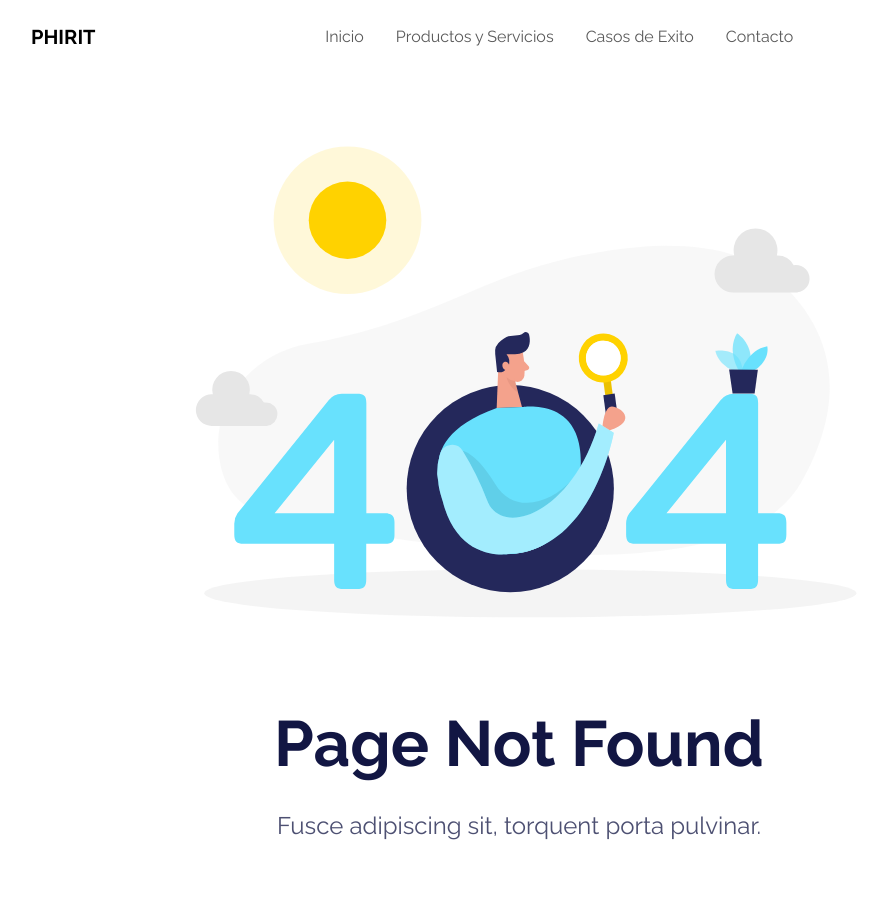
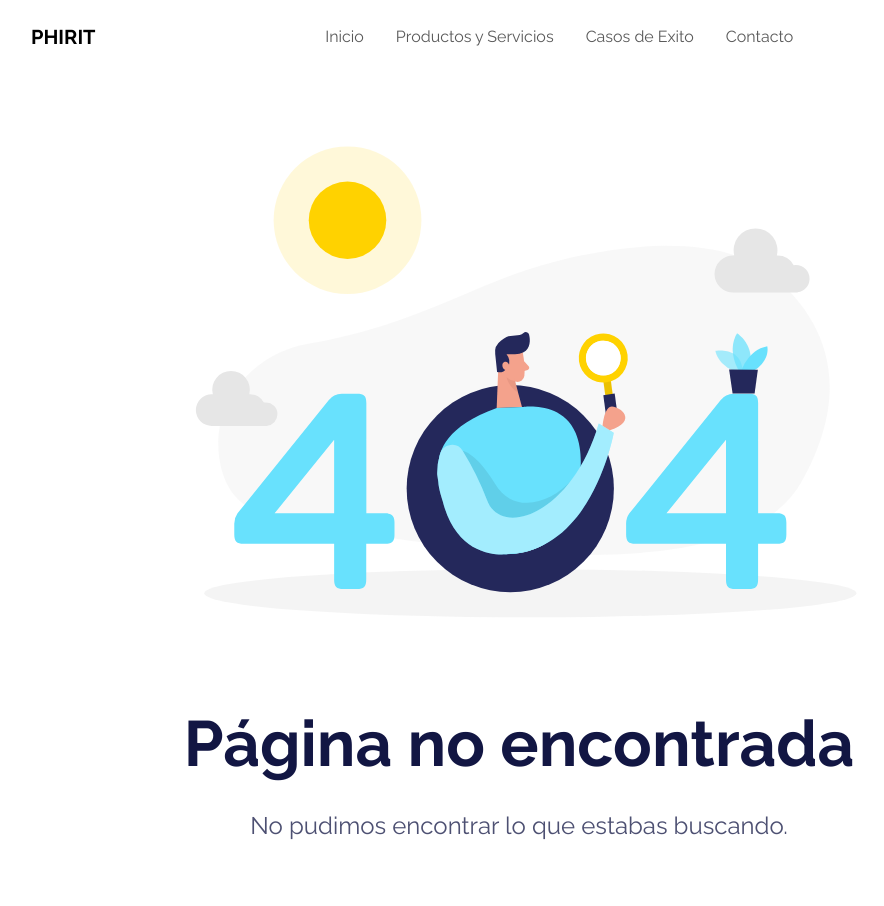
Before and after one commit to ReichertK/Segundo-concepto-web-vic, a plain HTML site: page 404.html in a window 1280 px wide. Shown: the top 906 px of the page, without its empty margins (121-1005 px from the left). Drawn offline with Linux system fonts and the light colour scheme.

Commit message:
fixes en 404

```diff
--- a/404.html
+++ b/404.html
@@ -4,7 +4,7 @@
 <head>
     <meta charset="utf-8">
     <meta name="viewport" content="width=device-width, initial-scale=1.0, shrink-to-fit=no">
-    <title>Page Not Found - PHIRIT</title>
+    <title>Página no encontrada - PHIRIT</title>
     <meta property="og:type" content="website">
     <meta name="description" content="Buscas un software médico a la medida? Con nuestros productos web, podrás gestionar tus imágenes médicas, turnos y pacientes de forma eficiente y segura.">
     <link rel="stylesheet" href="assets/bootstrap/css/bootstrap.min.css">
@@ -30,8 +30,8 @@
             <div class="row row-cols-1 d-flex justify-content-center align-items-center">
                 <div class="col-md-10 text-center"><img class="img-fluid w-100" src="assets/img/illustrations/404.svg"></div>
                 <div class="col text-center">
-                    <h2 class="display-3 fw-bold mb-4">Page Not Found</h2>
-                    <p class="fs-4 text-muted">Fusce adipiscing sit, torquent porta pulvinar.</p>
+                    <h2 class="display-3 fw-bold mb-4">Página no encontrada</h2>
+                    <p class="fs-4 text-muted">No pudimos encontrar lo que estabas buscando.</p>
                 </div>
             </div>
         </div>
```
